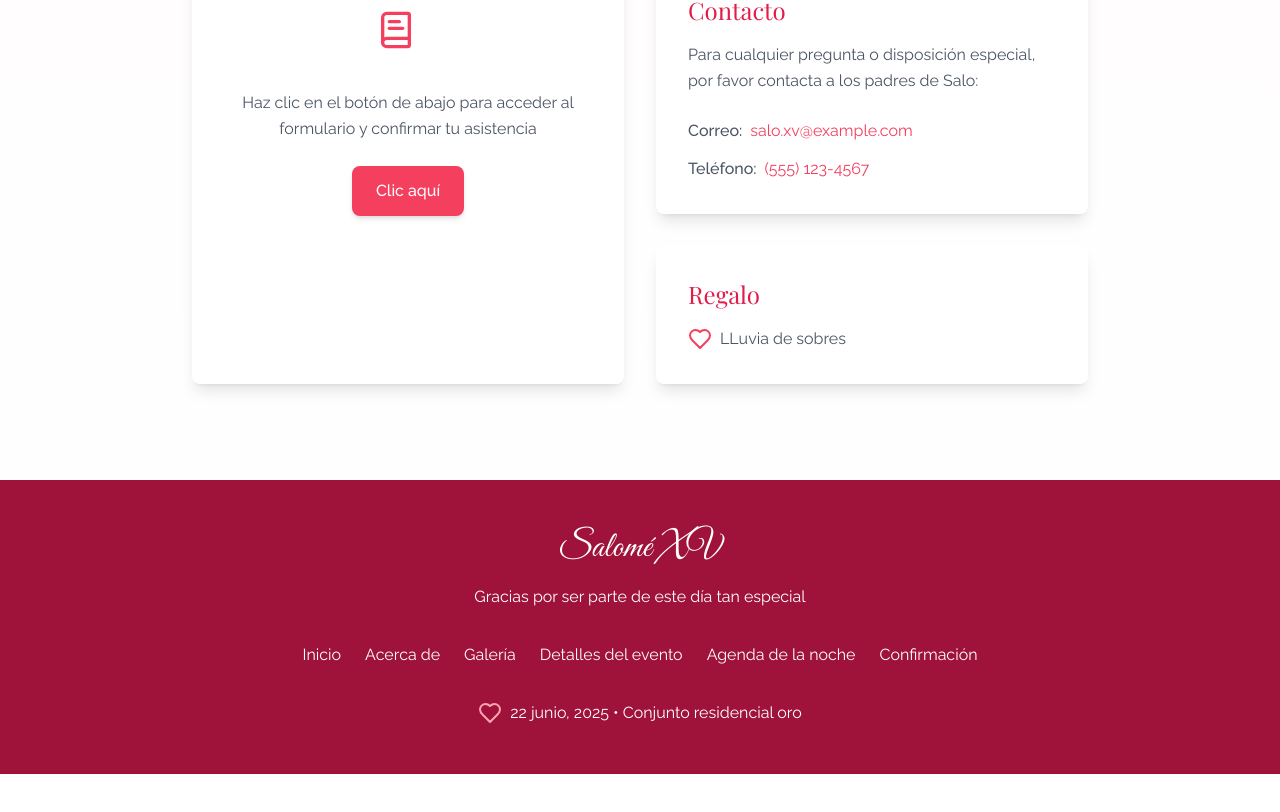
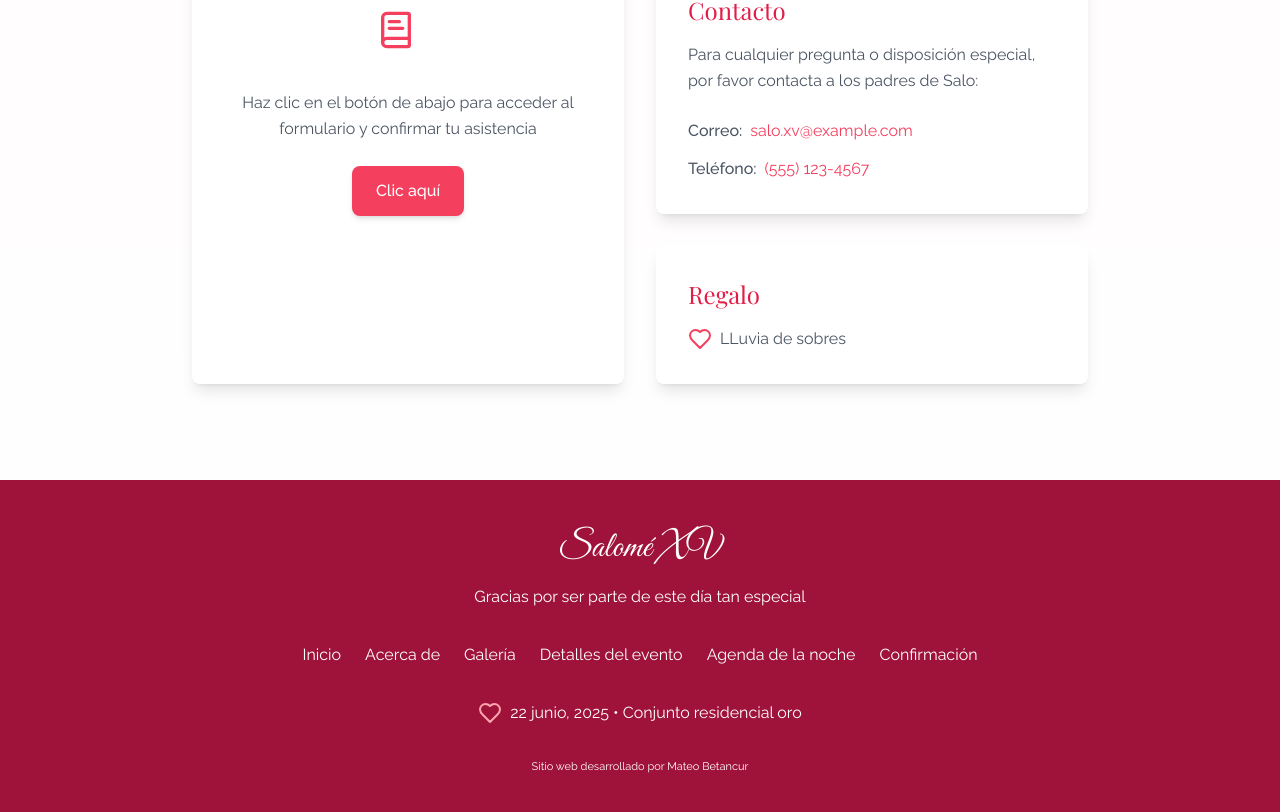
Before and after one commit to GiaHuy99/happybirthday-uncleHuy, a React (Vite) app: page / in a window 1280 px wide. Shown: the part 5831-6643 px from the top of the page. Before the commit the page ends 6605 px from the top, so only its background shows below. Built offline with nearby package versions, Linux system fonts and the light colour scheme.

Commit message:
feat: add developer credit to footer with a link to LinkedIn profile

```diff
--- a/src/components/Footer.tsx
+++ b/src/components/Footer.tsx
@@ -52,6 +52,16 @@ const Footer = () => {
 						</svg>
 						<p>22 junio, 2025 • Conjunto residencial oro</p>
 					</div>
+
+					<p className="mt-8 text-[11px] text-white">
+						Sitio web desarrollado por{" "}
+						<a
+							href="https://www.linkedin.com/in/mateobetancurb/"
+							className="cursor-pointer hover:underline"
+						>
+							Mateo Betancur
+						</a>
+					</p>
 				</div>
 			</div>
 		</footer>
```
